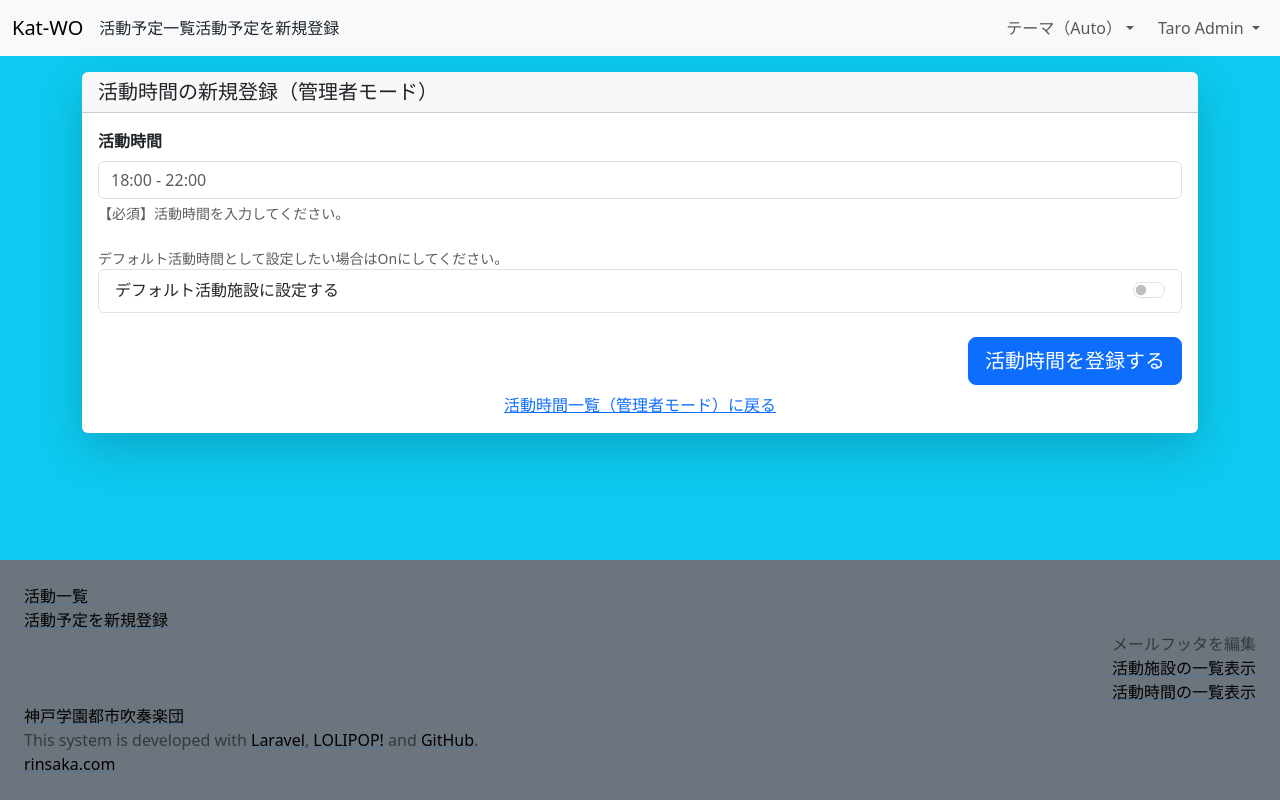
After one commit to rinsaka/katwo-attendance-2026, a Laravel app: page /admin/time/create in a window 1280 px wide. The commit adds this page. Run offline with Laravel 12, Linux system fonts and the light colour scheme; a user stored in the database is signed in; data comes from the database, SQL or seed files in the repository; parts of the project's set-up code (start-up, migrations or seed data) failed here and were passed over.

Commit message:
admin time create&store

```diff
--- a/app/Http/Controllers/Admin/TimeController.php
+++ b/app/Http/Controllers/Admin/TimeController.php
@@ -4,6 +4,7 @@ namespace App\Http\Controllers\Admin;
 
 use App\Http\Controllers\Controller;
 use Illuminate\Http\Request;
+use Illuminate\Validation\Rule;
 
 use App\Models\Time;
 
@@ -15,4 +16,35 @@ class TimeController extends Controller
         return view('admin.time.index')
                 ->with('times', $times);
     }
+
+    public function create()
+    {
+        return view('admin.time.create');
+    }
+
+    public function store(Request $request)
+    {
+        $validated = $request->validate([
+            'jikan' => [
+                'required',
+                'max:100',
+                Rule::unique('times'),
+            ],
+        ]);
+
+        $time = new Time();
+        $time->jikan = $request->jikan;
+        if (isset($request->default_jikan)) {
+            // デフォルト活動時間が変更された
+            $prev_default = Time::where('default_jikan', '=', 1)->first();
+            $prev_default->default_jikan = 0;
+            $prev_default->save();
+            $time->default_jikan = 1;
+        } else {
+            $time->default_jikan = 0;
+        }
+        $time->save();
+        return redirect()->route('admin.time')
+            ->with('success', "活動時間情報を登録しました");
+    }
 }
--- /dev/null
+++ b/resources/views/admin/time/create.blade.php
@@ -0,0 +1,63 @@
+@extends('layouts.admin-2027')
+
+@inject('myController', 'App\Http\Controllers\Controller')
+
+@section('content')
+
+<main class="container-md">
+    @include('layouts.flash')
+
+    <div class="card my-3 border-0 shadow-lg">
+        <div class="card-header h5 mb-0">
+            活動時間の新規登録（管理者モード）
+        </div>
+        <div class="card-body">
+            <form method="post" action="{{ route('admin.time_store') }}" enctype='multipart/form-data'>
+                {{ csrf_field() }}
+
+                <!-- 活動時間 -->
+                <div class="mb-4">
+                    <label for="jikan" class="form-label fw-semibold">活動時間</label>
+                    <input id="jikan" name="jikan" type="text"
+                    class="form-control"
+                    maxlength="30" required placeholder="18:00 - 22:00"
+                    value="{{ old('jikan') }}"
+                    >
+                    <div class="form-text">【必須】活動時間を入力してください。</div>
+                    @if ($errors->has('jikan'))
+                        <div class="form-text text-bg-warning px-3">{{ $errors->first('jikan') }}</div>
+                    @endif
+                </div>
+
+                <!-- デフォルト活動時間 -->
+                <div class="mb-3">
+                    <div class="form-text">デフォルト活動時間として設定したい場合はOnにしてください。</div>
+                    <ul class="list-group">
+                        <li class="list-group-item">
+                            <div class="form-check form-switch ps-0">
+                            <label class="form-check-label me-5">デフォルト活動施設に設定する</label>
+                            <input class="form-check-input float-end" type="checkbox" role="switch" name="default_jikan" id="default_jikan">
+                            </div>
+                        </li>
+                    </ul>
+                </div>
+
+                <!-- 送信 -->
+                <div class="d-grid d-lg-flex justify-content-sm-end gap-2 mt-4">
+                    <button type="submit" class="btn btn-primary btn-lg">
+                        活動時間を登録する
+                    </button>
+                </div>
+            </form>
+
+            <!-- テキストリンク（中央寄せ） -->
+            <p class="text-center mt-2 mb-0">
+                <a href="{{ route('admin.time') }}">
+                    活動時間一覧（管理者モード）に戻る
+                </a>
+            </p>
+
+        </div>
+    </div>
+</main>
+@endsection
--- a/resources/views/admin/time/index.blade.php
+++ b/resources/views/admin/time/index.blade.php
@@ -36,9 +36,9 @@
 
             <!-- テキストリンク -->
             <p class="text-start mt-2 mb-0">
-            {{-- <a href="{{ action('Admin\HomeController@time_create') }}"> --}}
+            <a href="{{ route('admin.time_create') }}">
                 活動時間を新規に登録する
-            {{-- </a> --}}
+            </a>
             </p>
 
             <!-- テキストリンク（中央寄せ） -->
--- a/routes/admin.php
+++ b/routes/admin.php
@@ -39,15 +39,18 @@ Route::middleware('auth:admin')->prefix('admin')->group(function () {
     Route::post('/place', [PlaceController::class, 'store'])->name('admin.place_store');
 
 
-    // Route::get('time', 'Admin\HomeController@time')->name('admin.time');
     Route::get('/time', [TimeController::class, 'index'])->name('admin.time');
-
+    Route::get('/time/create', [TimeController::class, 'create'])->name('admin.time_create');
 
     // Route::get('time/create', 'Admin\HomeController@time_create');
     // Route::get('time/{tid}', 'Admin\HomeController@time_edit')->name('admin.time_edit');
     // Route::get('time/{tid}/delete', 'Admin\HomeController@time_delete');
     // Route::patch('time', 'Admin\HomeController@time_update')->name('admin_time_update');
+
     // Route::post('time', 'Admin\HomeController@time_store')->name('admin_time_store');
+    Route::post('/time', [TimeController::class, 'store'])->name('admin.time_store');
+
+
     // Route::delete('time/{tid}', 'Admin\HomeController@time_destroy');
 
 
```
